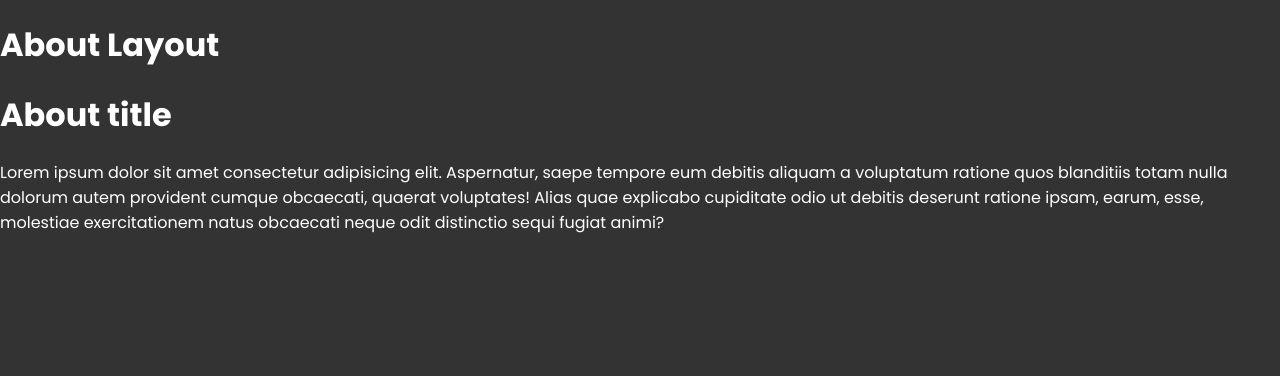
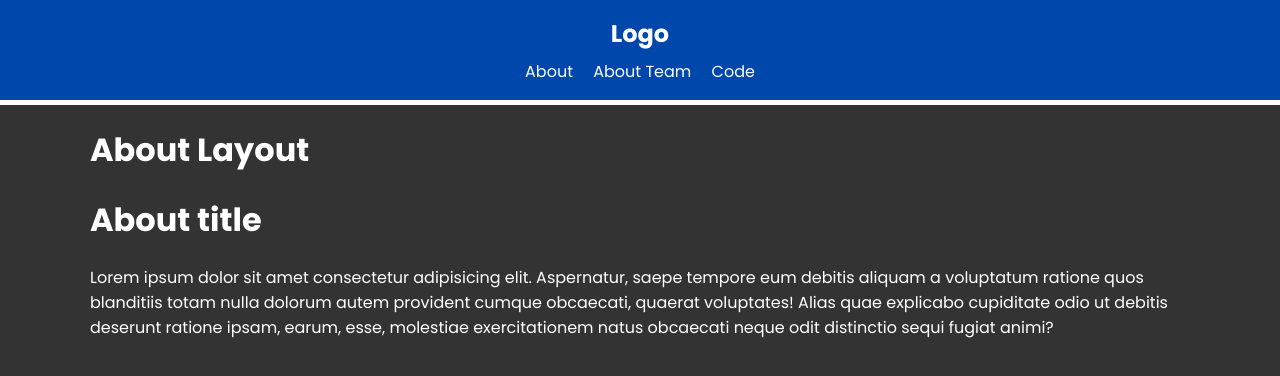
Before and after one commit to AndreyBaglai/next-13-github, a Next.js app: page /about in a window 1280 px wide. Shown: the top 376 px of the page. Built offline with nearby package versions, Linux system fonts and the light colour scheme.

Commit message:
add header

```diff
--- /dev/null
+++ b/app/components/Header.tsx
@@ -0,0 +1,22 @@
+import Link from "next/link";
+import React from "react";
+
+const Header = () => {
+  return (
+    <header className="header">
+      <div className="container">
+        <div className="logo">
+          <Link href="/">Logo</Link>
+        </div>
+        <div className="links">
+          {" "}
+          <Link href="/about">About</Link>{" "}
+          <Link href="/about/team">About Team</Link>{" "}
+          <Link href="/code/repos">Code</Link>
+        </div>
+      </div>
+    </header>
+  );
+};
+
+export default Header;
--- a/app/layout.tsx
+++ b/app/layout.tsx
@@ -1,6 +1,14 @@
+// types
+import type { Metadata } from "next";
+
+// components
+import Header from "./components/Header";
+
+// fonts
 import { Poppins } from "next/font/google";
+
+// styles
 import "./globals.css";
-import type { Metadata } from "next";
 
 const poppins = Poppins({
   weight: ["400", "700"],
@@ -20,7 +28,10 @@
 }) {
   return (
     <html lang="en">
-      <body className={poppins.className}>{children}</body>
+      <body className={poppins.className}>
+        <Header />
+        <main className="container">{children}</main>
+      </body>
     </html>
   );
 }
```
